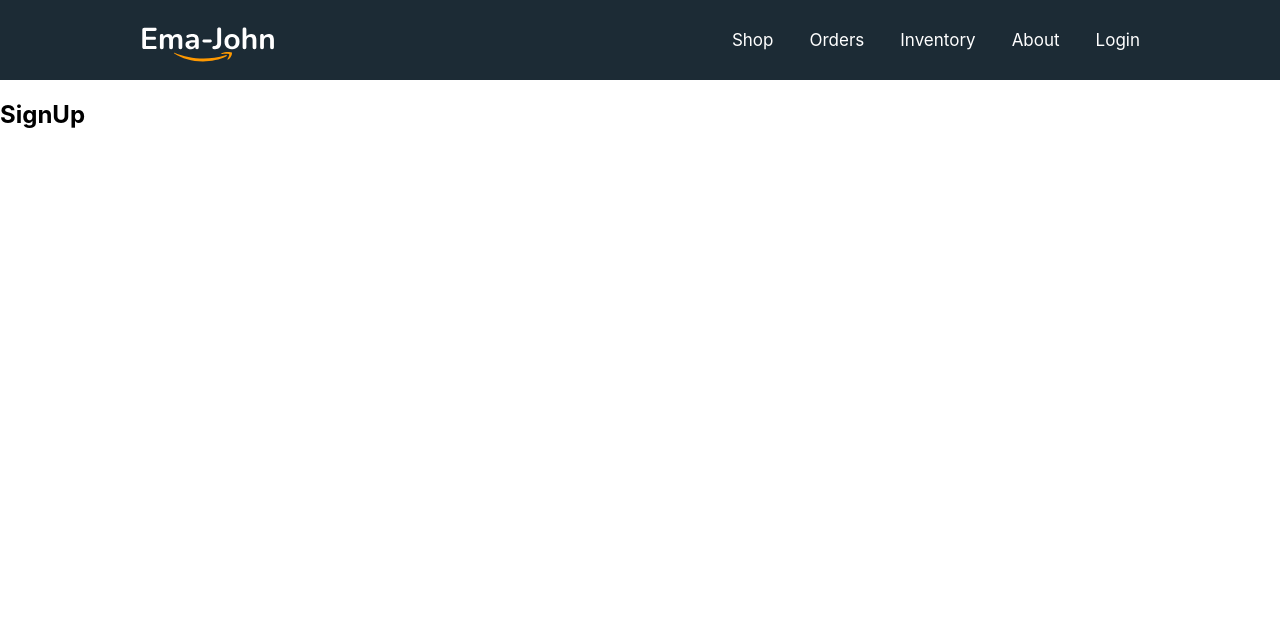
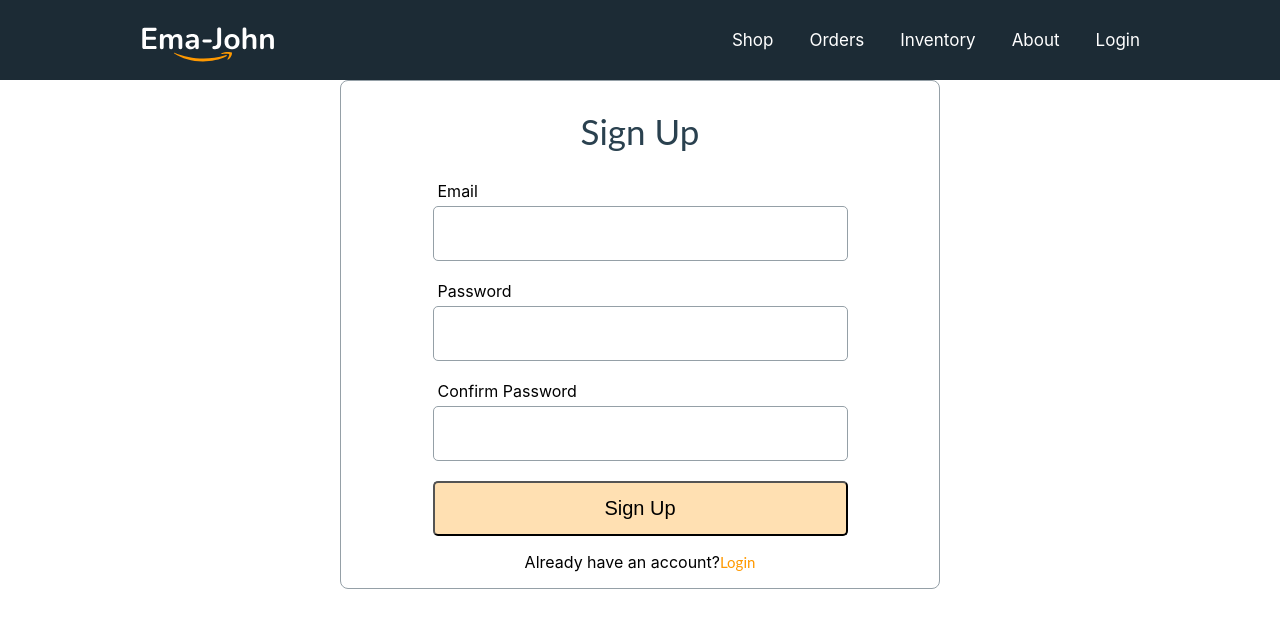
Before and after one commit to rokib97/ema-john-with-auth, a React (Create React App) app: page /signup in a window 1280 px wide. Shown: the top 628 px of the page. Built offline with nearby package versions, Linux system fonts and the light colour scheme.

Commit message:
implemented log in and redirect o shop

```diff
--- a/package.json
+++ b/package.json
@@ -10,8 +10,9 @@
     "@testing-library/react": "^12.1.4",
     "@testing-library/user-event": "^13.5.0",
     "firebase": "^9.6.10",
-    "react": "^17.0.2",
-    "react-dom": "^17.0.2",
+    "react": "^18.0.0",
+    "react-dom": "^18.0.0",
+    "react-firebase-hooks": "^5.0.3",
     "react-router-dom": "^6.2.2",
     "react-scripts": "5.0.0",
     "web-vitals": "^2.1.4"
--- a/src/components/LogIn/LogIn.css
+++ b/src/components/LogIn/LogIn.css
@@ -30,6 +30,7 @@
   border: 1px solid #95a0a7;
   box-sizing: border-box;
   border-radius: 5px;
+  padding-left: 5px;
 }
 .form-submit {
   width: 415px;
@@ -37,6 +38,10 @@
   background-color: rgba(255, 153, 0, 0.3);
   border-radius: 5px;
   font-size: 20px;
+  cursor: pointer;
+}
+.form-submit:hover {
+  background-color: rgba(255, 153, 0, 0.7);
 }
 .form-link {
   color: #ff9900;
@@ -47,3 +52,6 @@
   font-weight: 400;
   font-size: 15px;
 }
+.extra {
+  text-align: center;
+}
--- a/src/components/LogIn/LogIn.js
+++ b/src/components/LogIn/LogIn.js
@@ -1,24 +1,61 @@
-import React from "react";
-import { Link } from "react-router-dom";
+import React, { useEffect, useState } from "react";
+import { useSignInWithEmailAndPassword } from "react-firebase-hooks/auth";
+import { Link, useNavigate } from "react-router-dom";
+import auth from "../../firebase.init";
 import "./LogIn.css";
 
 const LogIn = () => {
+  const navigate = useNavigate();
+  const [email, setEmail] = useState("");
+  const [password, setPassword] = useState("");
+  const [signInWithEmailAndPassword, user, loading, error] =
+    useSignInWithEmailAndPassword(auth);
+  const handleEmailBlur = (event) => {
+    setEmail(event.target.value);
+  };
+  const handlePassBlur = (event) => {
+    setPassword(event.target.value);
+  };
+  useEffect(() => {
+    if (user) {
+      navigate("/shop");
+    }
+  }, [user, navigate]);
+
+  const handleUserSignIn = (event) => {
+    event.preventDefault();
+    signInWithEmailAndPassword(email, password);
+  };
   return (
     <div className="form-container">
       <div>
         <h2 className="form-title">Login</h2>
-        <form>
+        <form onSubmit={handleUserSignIn}>
           <div className="input-group">
             <label htmlFor="">Email</label>
-            <input type="email" name="emil" id="" />
+            <input
+              onBlur={handleEmailBlur}
+              type="email"
+              name="emil"
+              id=""
+              required
+            />
           </div>
           <div className="input-group">
             <label htmlFor="">Password</label>
-            <input type="password" name="password" id="" />
+            <input
+              onBlur={handlePassBlur}
+              type="password"
+              name="password"
+              id=""
+              required
+            />
           </div>
+          <p style={{ color: "red" }}>{error?.message}</p>
+          {loading && <p>Loading...</p>}
           <input className="form-submit" type="submit" value="Login" />
         </form>
-        <p>
+        <p className="extra">
           New to Ema-john?
           <Link className="form-link" to="/signup">
             Create New Account
--- a/src/components/SignUp/SignUp.js
+++ b/src/components/SignUp/SignUp.js
@@ -1,9 +1,90 @@
-import React from "react";
+import React, { useEffect, useState } from "react";
+import { useCreateUserWithEmailAndPassword } from "react-firebase-hooks/auth";
+import { Link, useNavigate } from "react-router-dom";
+import auth from "../../firebase.init";
 
 const SignUp = () => {
+  const navigate = useNavigate();
+  const [email, setEmail] = useState("");
+  const [password, setPassword] = useState("");
+  const [confirmPassword, setConfirmPassword] = useState("");
+  const [error, setError] = useState("");
+  const [createUserWithEmailAndPassword, user] =
+    useCreateUserWithEmailAndPassword(auth);
+
+  const handleEmailBlur = (event) => {
+    setEmail(event.target.value);
+  };
+  const handlePassBlur = (event) => {
+    setPassword(event.target.value);
+  };
+  const handleConfirmPassBlur = (event) => {
+    setConfirmPassword(event.target.value);
+  };
+
+  useEffect(() => {
+    if (user) {
+      navigate("/shop");
+    }
+  }, [user, navigate]);
+
+  const handleCreateUser = (event) => {
+    event.preventDefault();
+    if (password !== confirmPassword) {
+      setError("The password confirmation does not match.");
+      return;
+    }
+    if (password.length < 6) {
+      setError("Password must be six character or longer");
+    }
+    createUserWithEmailAndPassword(email, password);
+  };
+
   return (
-    <div>
-      <h2>SignUp</h2>
+    <div className="form-container">
+      <div>
+        <h2 className="form-title">Sign Up</h2>
+        <form onSubmit={handleCreateUser}>
+          <div className="input-group">
+            <label htmlFor="">Email</label>
+            <input
+              onBlur={handleEmailBlur}
+              type="email"
+              name="emil"
+              id=""
+              required
+            />
+          </div>
+          <div className="input-group">
+            <label htmlFor="password">Password</label>
+            <input
+              onBlur={handlePassBlur}
+              type="password"
+              name="password"
+              id=""
+              required
+            />
+          </div>
+          <div className="input-group">
+            <label htmlFor="confirm-pasword">Confirm Password</label>
+            <input
+              onBlur={handleConfirmPassBlur}
+              type="password"
+              name="confirm-password"
+              id=""
+              required
+            />
+          </div>
+          <p style={{ color: "red" }}>{error}</p>
+          <input className="form-submit" type="submit" value="Sign Up" />
+        </form>
+        <p className="extra">
+          Already have an account?
+          <Link className="form-link" to="/login">
+            Login
+          </Link>
+        </p>
+      </div>
     </div>
   );
 };
--- a/src/index.js
+++ b/src/index.js
@@ -1,20 +1,15 @@
 import React from "react";
-import ReactDOM from "react-dom";
+import ReactDOMClient from "react-dom/client";
 import { BrowserRouter } from "react-router-dom";
 import App from "./App";
 import "./index.css";
-import reportWebVitals from "./reportWebVitals";
 
-ReactDOM.render(
+const root = ReactDOMClient.createRoot(document.getElementById("root"));
+
+root.render(
   <BrowserRouter>
     <React.StrictMode>
       <App />
     </React.StrictMode>
-  </BrowserRouter>,
-  document.getElementById("root")
+  </BrowserRouter>
 );
-
-// If you want to start measuring performance in your app, pass a function
-// to log results (for example: reportWebVitals(console.log))
-// or send to an analytics endpoint. Learn more: https://bit.ly/CRA-vitals
-reportWebVitals();
```
Also changed, not shown: src/__auth_steps.js (+6 -1 lines), 1 other file (tests, documents, lock files or other folders).
